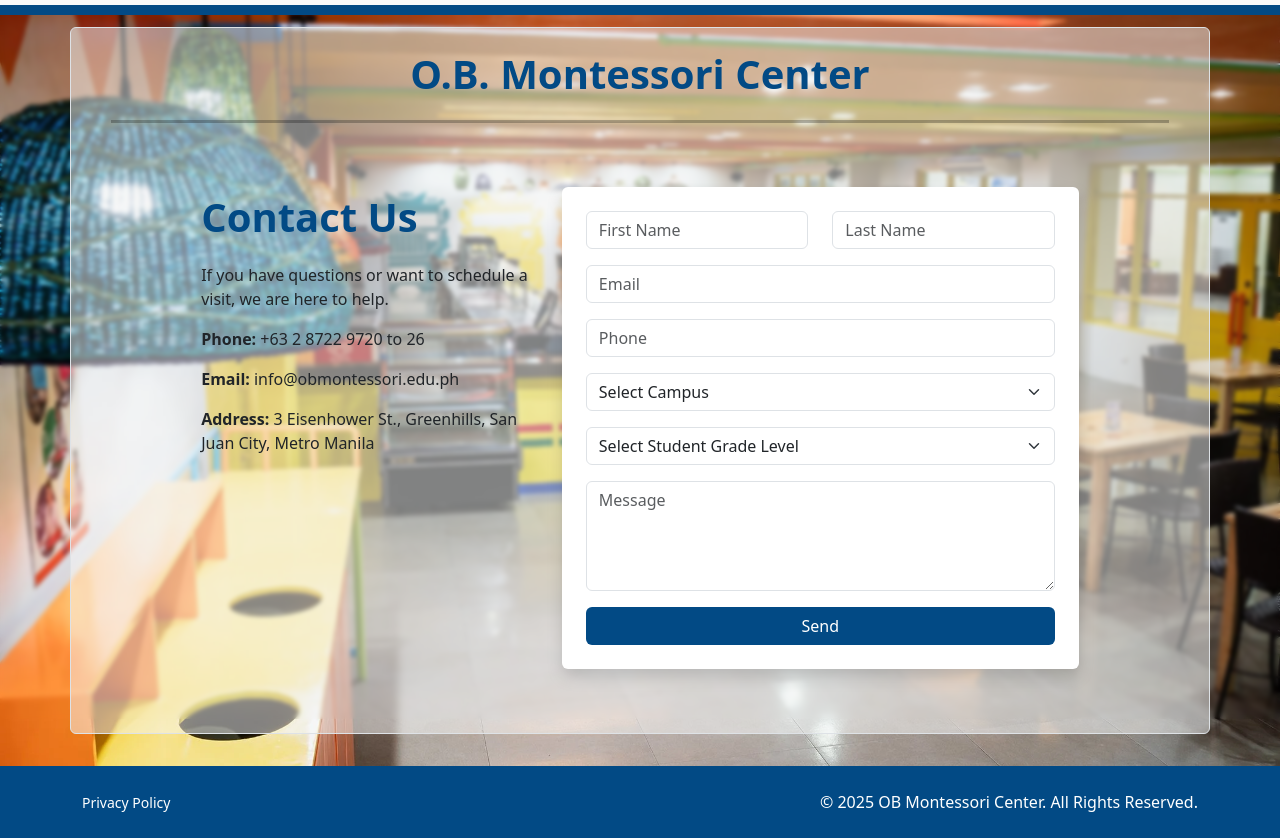
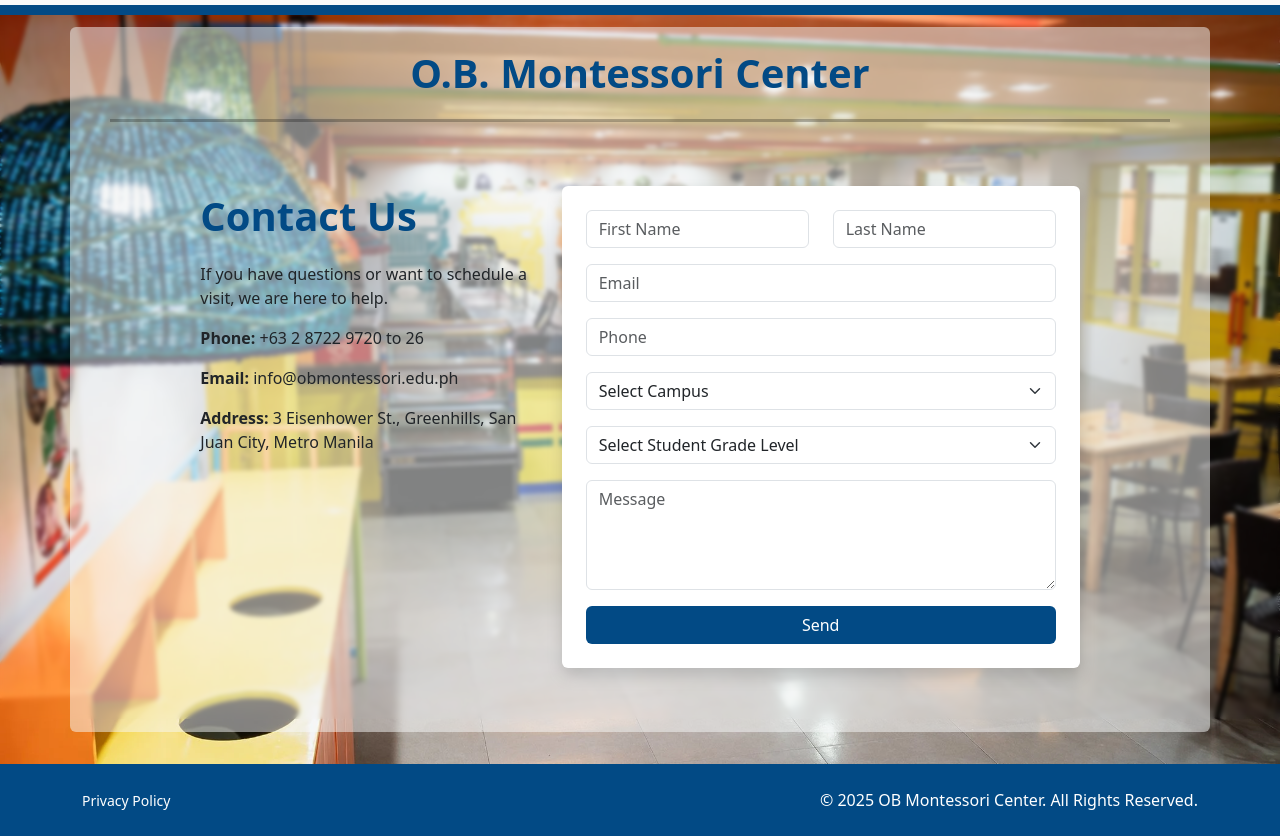
Before and after one commit to Na-Yuna/Laspinas_ICT9Ruby_Q2Project_Group-3, a plain HTML site: page page3.html in a window 1280 px wide. Shown: the part 81-919 px from the top of the page. Drawn offline with nearby package versions, Linux system fonts and the light colour scheme.

Commit message:
Update page3.html

```diff
--- a/page3.html
+++ b/page3.html
@@ -47,7 +47,7 @@
     </nav>
 
 
-<div class="container-sm bg-light bg-opacity-50 p-3 border rounded mt-2 mb-2">
+<div class="container-sm bg-light bg-opacity-50 p-3 rounded mt-2 mb-2">
 <div class="container-md">
     <div>
         <p class="fs-1" style="color: #024a85; text-align: center;"><b>O.B. Montessori Center </b></p>
```
